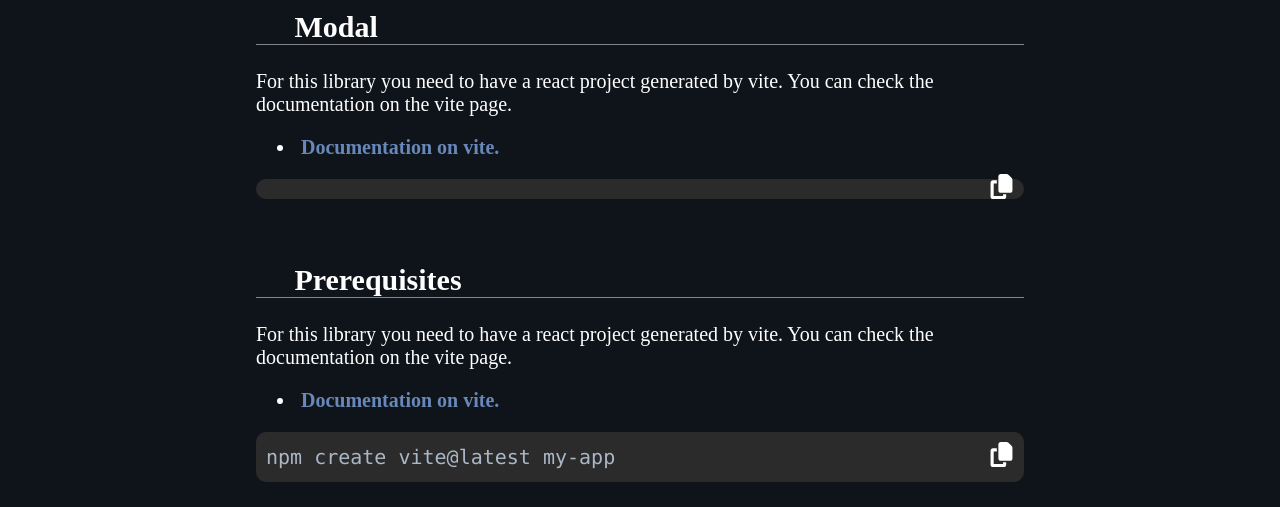
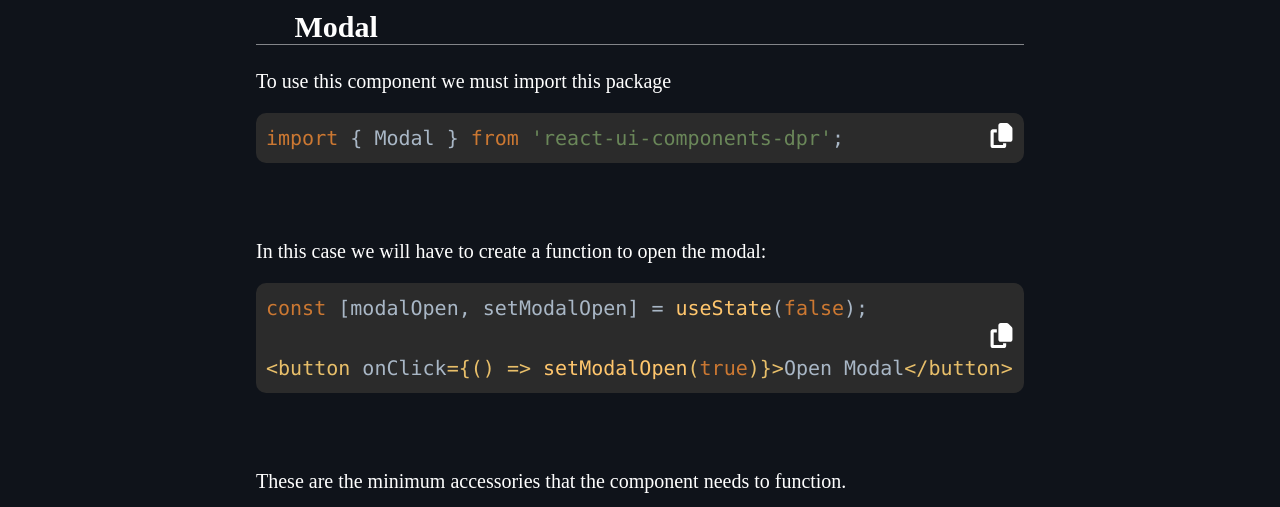
Before and after one commit to DavidPrDev/react-ui-components-web, a React (Vite) app: page /components in a window 1280 px wide. Shown: the part 293-800 px from the top of the page. Built offline with nearby package versions, Linux system fonts and the light colour scheme.

Commit message:
update components page

```diff
--- a/src/components/CodeContainer.jsx
+++ b/src/components/CodeContainer.jsx
@@ -7,7 +7,7 @@
 import { useTranslation } from 'react-i18next';
 import { useState } from 'react';
 
-export const CodeContainer = ({ text, code }) => {
+export const CodeContainer = ({ text = null, code }) => {
 
     const { t } = useTranslation();
 
--- a/src/constants/constants.js
+++ b/src/constants/constants.js
@@ -1,10 +1,41 @@
-export const function1 = `
-function MyComponent() {
-    return (
-      <div className="my-component">
-        <h1>Hello, world!</h1>
-      </div>
-    );
-  }
+export const modalBtn=`const [modalOpen, setModalOpen] = useState(false);
 
-export default MyComponent;`;
+<button onClick={() => setModalOpen(true)}>Open Modal</button>`;
+
+  export const modalComponentOutConfirm=`        <Modal
+       isOpen={modalOpen}
+       setOpen={setModalOpen}
+       direction='bottom'
+       title="Detalles sobre un producto "
+      >
+        <p>Example text in the body of modal. </p>
+      </Modal>`;
+
+export const modalFunction = `
+import React, { useState } from 'react';
+import { Modal } from 'react-ui-components-dpr';
+
+const App = () => {
+
+  const [modalOpen, setModalOpen] = useState(false);
+
+  return (
+    <>
+      <button onClick={() => setModalOpen(true)}>Open Modal</button>
+
+      <Modal
+        isOpen={modalOpen}
+        setOpen={setModalOpen}
+        direction='bottom'
+        title="Detalles sobre un producto "
+        confirm={true}
+        setConfirm={setConfirm}
+      >
+        <p>Example text in the body of modal. </p>
+      </Modal>
+
+    </>
+  );
+};
+
+export default App;`;
--- a/src/pages/Components.jsx
+++ b/src/pages/Components.jsx
@@ -2,6 +2,7 @@
 import { useTranslation } from 'react-i18next';
 import { TutorialPill } from '../components/TutorialPill';
 import { CodeContainer } from '../components/CodeContainer';
+import { modalFunction, modalBtn, modalComponentOutConfirm } from '../constants/constants';
 
 export const Components = () => {
 
@@ -15,10 +16,19 @@
 
                 <TutorialPill
                     title="Modal"
-                    text={t('txt-requisites')}
-                    component={<CodeContainer code={``} />}
-                    link={"https://vitejs.dev/guide/"}
+                    text={t('txt-modal')}
+                    component={<CodeContainer code={`import { Modal } from 'react-ui-components-dpr';`} />}
                     textLink={t('txt-vite-tutorial')}
+                />
+
+                <CodeContainer
+                    text={t('txt-modal-btn')}
+                    code={modalBtn}
+                />
+
+                <CodeContainer
+                    text={t('simple-props-modal')}
+                    code={modalComponentOutConfirm}
                 />
 
             </div>
--- a/src/pages/GetStarted.jsx
+++ b/src/pages/GetStarted.jsx
@@ -1,7 +1,7 @@
 import '../styles/GetStarted.css'
 import { useTranslation } from 'react-i18next';
 import { CodeContainer } from '../components/CodeContainer';
-import { function1 } from '../constants/constants';
+
 import { TutorialPill } from '../components/TutorialPill';
 
 import { HashLink } from 'react-router-hash-link';
--- a/src/styles/CodeContainer.css
+++ b/src/styles/CodeContainer.css
@@ -1,5 +1,6 @@
 .code-container {
     position: relative;
+    margin-bottom: 10%;
   }
 
   .code {
--- a/src/styles/GetStarted.css
+++ b/src/styles/GetStarted.css
@@ -2,6 +2,7 @@
     display: flex;
     margin: auto;
     margin-top: 10%;
+    padding-bottom: 5%;
     height: auto;
     color: white;
     flex-direction: column;
--- a/src/translations/en.json
+++ b/src/translations/en.json
@@ -14,5 +14,8 @@
     "dev-route":"In the development route, it is planned to implement more components that are being developed, such as any of the following:",
     "nav":"Navigation bar",
     "form":"Forms",
-    "btn":"Buttons"
+    "btn":"Buttons",
+    "txt-modal":"To use this component we must import this package",
+    "txt-modal-btn":"In this case we will have to create a function to open the modal:",
+    "simple-props-modal":"These are the minimum accessories that the component needs to function."
 }
--- a/src/translations/es.json
+++ b/src/translations/es.json
@@ -14,6 +14,8 @@
     "dev-route":"En la ruta de desarrollo esta pensado implementar mas componentes que se estas desarrollando como alguno de los siguientes:",
     "nav":"Barra de navegación",
     "form":"Formularios",
-    "btn":"Botones"
-
+    "btn":"Botones",
+    "txt-modal":"Para usar este componente debemos importar este paquete:",
+    "txt-modal-btn":"En este caso deberemos crear un función para abrir el modal :",
+    "simple-props-modal":"Estas son las props mínimos que el componente necesita para funcionar."
 }
```
